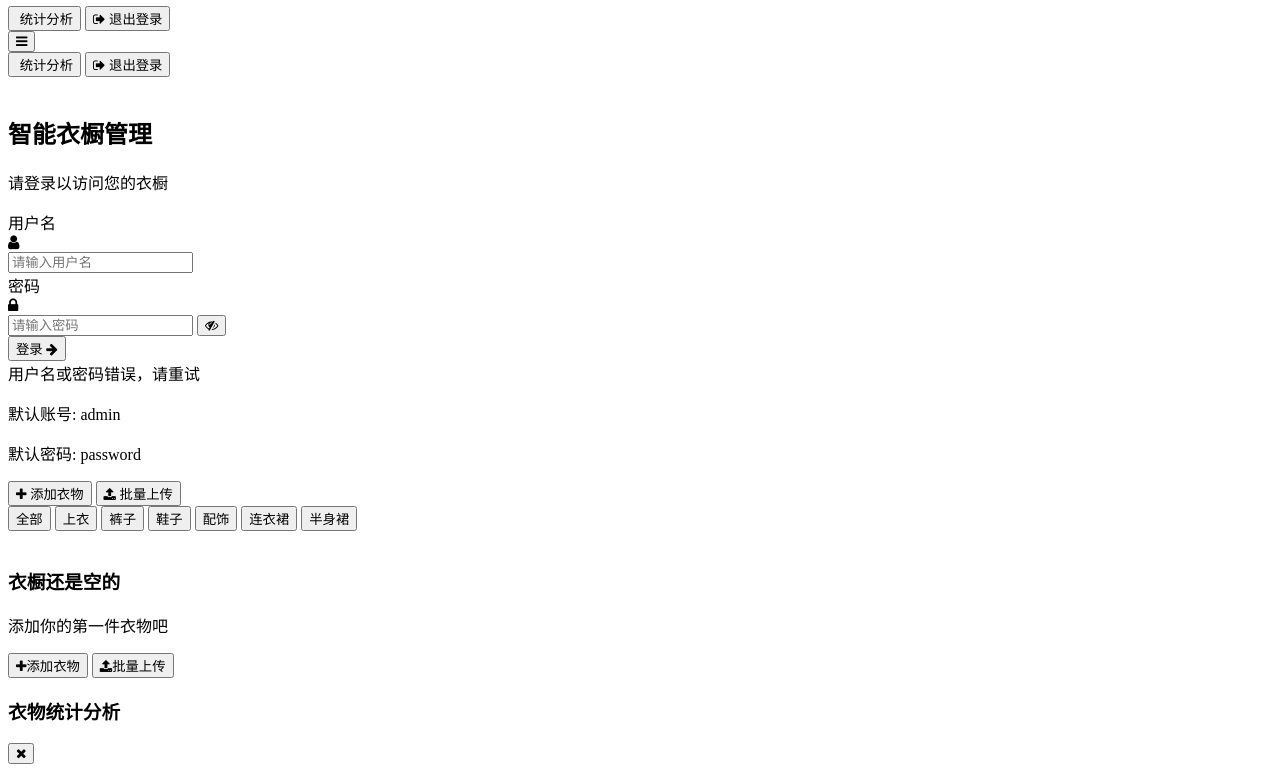
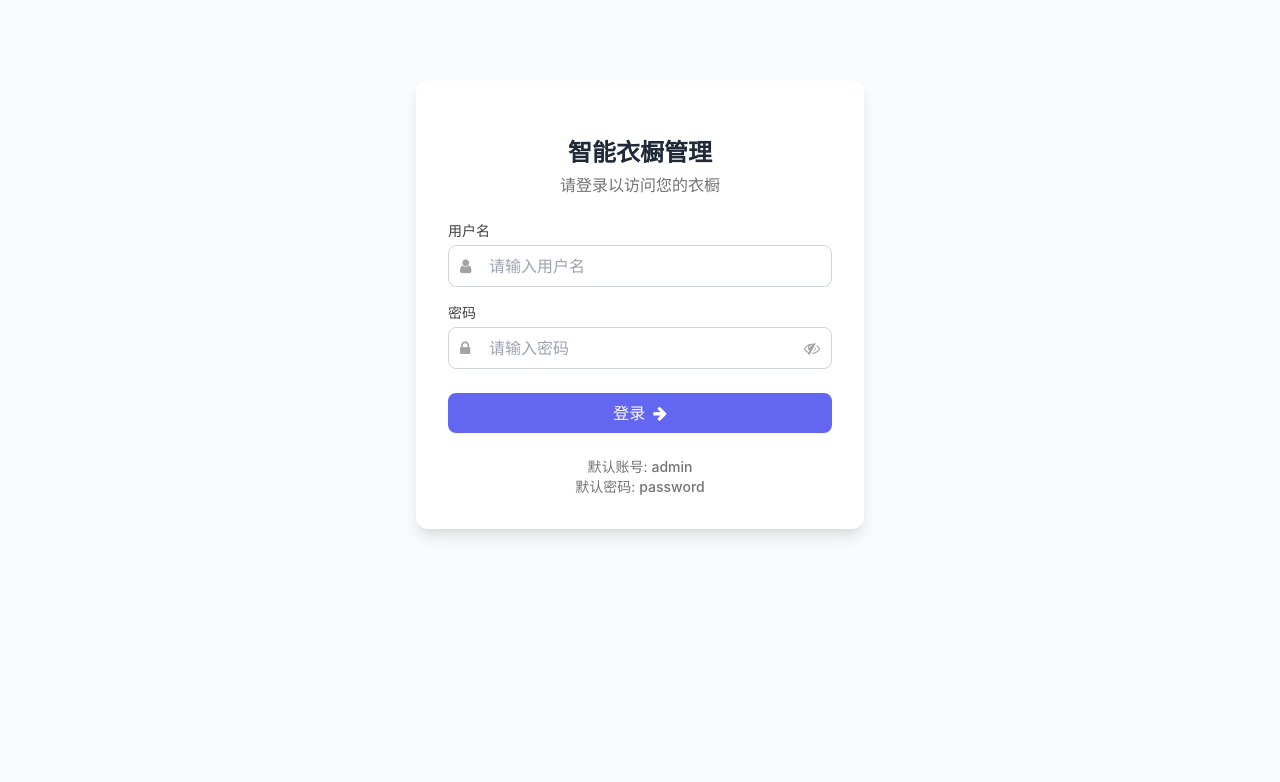
Before and after one commit to mackeyxu/mywardrobeapp, a website: page index.html in a window 1280 px wide. Shown: the part 95-877 px from the top of the page. After the commit the page ends 800 px from the top, so only its background shows below. Drawn offline with nearby package versions, Linux system fonts and the light colour scheme.

Commit message:
initial commit

```diff
--- a/index.html
+++ b/index.html
@@ -6,7 +6,7 @@
   <title>我的智能衣橱</title>
   <!-- 生产环境推荐：使用本地安装的Tailwind而非CDN -->
   <!-- 这里保留CDN用于演示，实际生产环境应按提示安装本地版本 -->
-  <link href="./dist/output.css" rel="stylesheet">
+  <script src="https://cdn.tailwindcss.com"></script>
   <link href="https://cdn.jsdelivr.net/npm/font-awesome@4.7.0/css/font-awesome.min.css" rel="stylesheet">
   <script src="https://cdn.jsdelivr.net/npm/chart.js@4.4.8/dist/chart.umd.min.js"></script>
 
@@ -584,8 +584,8 @@
       login(username, password) {
         // 在实际应用中，这里应该发送请求到后端验证
         // 这里使用预设的用户名和密码进行演示
-        const validUsername = 'admin';
-        const validPassword = 'password';
+        const validUsername = 'mackey';
+        const validPassword = 'xu920926';
 
         if (username === validUsername && password === validPassword) {
           localStorage.setItem('wardrobe_logged_in', 'true');
--- /dev/null
+++ b/input.css
@@ -0,0 +1,37 @@
+/* 引入 Tailwind 的核心样式 */
+@tailwind base;
+@tailwind components;
+@tailwind utilities;
+
+/* 自定义基础样式（全局默认样式） */
+@layer base {
+  body {
+    @apply font-inter bg-neutral-100 text-neutral-800;
+  }
+  h1 {
+    @apply text-2xl font-bold;
+  }
+  h2 {
+    @apply text-xl font-semibold;
+  }
+}
+
+/* 自定义可复用组件 */
+@layer components {
+  .btn-primary {
+    @apply bg-primary text-white px-4 py-2 rounded-md hover:bg-primary/90 transition;
+  }
+  .card {
+    @apply bg-white rounded-lg shadow-md p-4 hover:shadow-lg transition;
+  }
+}
+
+/* 自定义工具类（可选） */
+@layer utilities {
+  .content-auto {
+    content-visibility: auto;
+  }
+  .text-shadow {
+    text-shadow: 0 2px 4px rgba(0,0,0,0.1);
+  }
+}
--- a/tailwind.config.js
+++ b/tailwind.config.js
@@ -1,8 +1,46 @@
 /** @type {import('tailwindcss').Config} */
 module.exports = {
-  content: [],
+  content: [
+    "./index.html",
+    // 可以添加其他HTML文件路径
+  ],
   theme: {
-    extend: {},
+    extend: {
+      colors: {
+        primary: '#6366f1', // 主色调：靛蓝色
+        secondary: '#f59e0b', // 辅助色：琥珀色
+        neutral: {
+          100: '#f3f4f6',
+          200: '#e5e7eb',
+          300: '#d1d5db',
+          800: '#1f2937',
+          900: '#111827'
+        }
+      },
+      fontFamily: {
+        inter: ['Inter', 'system-ui', 'sans-serif'],
+      },
+      animation: {
+        'fade-in': 'fadeIn 0.5s ease-in-out',
+        'slide-up': 'slideUp 0.3s ease-out',
+        'shake': 'shake 0.5s ease-in-out'
+      },
+      keyframes: {
+        fadeIn: {
+          '0%': { opacity: '0' },
+          '100%': { opacity: '1' },
+        },
+        slideUp: {
+          '0%': { transform: 'translateY(20px)', opacity: '0' },
+          '100%': { transform: 'translateY(0)', opacity: '1' },
+        },
+        shake: {
+          '0%, 100%': { transform: 'translateX(0)' },
+          '20%, 60%': { transform: 'translateX(-5px)' },
+          '40%, 80%': { transform: 'translateX(5px)' }
+        }
+      }
+    },
   },
   plugins: [],
 }
```
Also changed, not shown: package.json (+12 -5 lines), dist/output.css (deleted), src/input.css (deleted).
